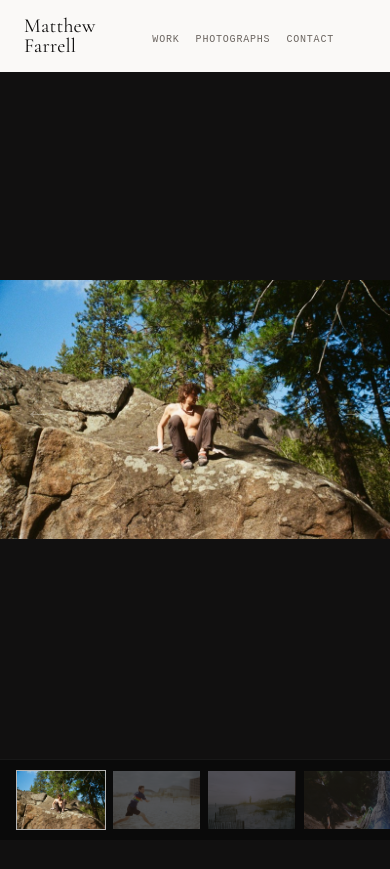
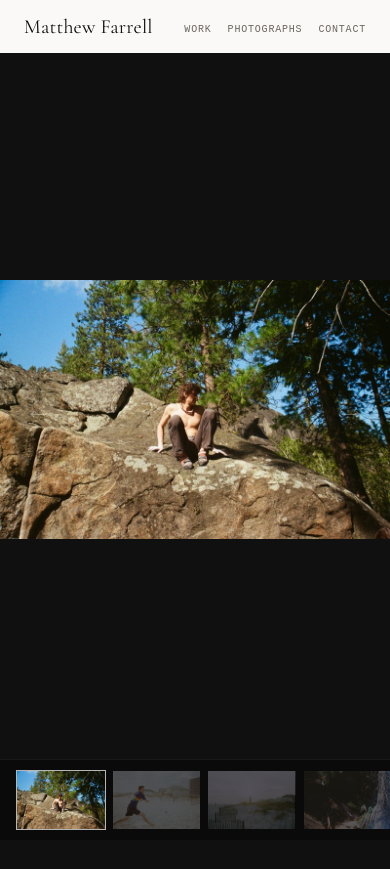
Before and after one commit to 4mylads/audio, a Jekyll site: the page built from photographs.html, in a window 390 px wide. Shown: the top 869 px of the page. Built offline with Jekyll 4.4.1, drawn with Linux system fonts in a browser that asks for light colours; some web fonts are replaced.

Commit message:
Fix mobile nav, photo viewer, splash tweaks

```diff
--- a/assets/css/main.css
+++ b/assets/css/main.css
@@ -72,20 +72,8 @@
 }
 
 .splash-firstname {
-  font-family: 'Bodoni Moda', serif;
-  font-size: clamp(22px, 3.4vw, 48px);
-  font-weight: 400;
-  font-style: italic;
-  letter-spacing: 0.25em;
-  text-transform: uppercase;
-  color: rgba(255,255,255,0.75);
-  margin-bottom: -28px;
-  align-self: center;
-}
-
-.splash-firstname {
   font-family: 'Playfair Display', var(--serif);
-  font-size: clamp(25px, 4.2vw, 61px);
+  font-size: clamp(20px, 3.4vw, 49px);
   font-weight: 400;
   font-style: italic;
   letter-spacing: 0.18em;
@@ -598,8 +586,8 @@
 .photo-viewer {
   display: flex;
   flex-direction: column;
-  height: calc(100vh - 80px);
-  padding: 80px 0 0;
+  height: 100vh;
+  padding: 96px 0 0;
   overflow: hidden;
   background: #111010;
 }
@@ -836,8 +824,8 @@
 
   /* Splash */
   .splash-firstname {
-    font-size: clamp(20px, 7vw, 36px);
-    left: 0;
+    font-size: clamp(16px, 5.5vw, 39px);
+    left: 10%;
     margin-bottom: -24px;
   }
 
@@ -860,6 +848,9 @@
   .splash-img {
     background-position: right center;
   }
+
+  /* Sections */
+  section {
     padding: 64px 24px;
   }
 
--- a/photographs.html
+++ b/photographs.html
@@ -5,7 +5,10 @@
 
 <style>
   body { background: #111010; overflow: hidden; }
-  nav { background: var(--white); mix-blend-mode: normal; padding-right: 56px; }
+  nav { background: var(--white); mix-blend-mode: normal; }
+  @media (min-width: 769px) {
+    nav { padding-right: 56px; }
+  }
 </style>
 
 <nav>
```
